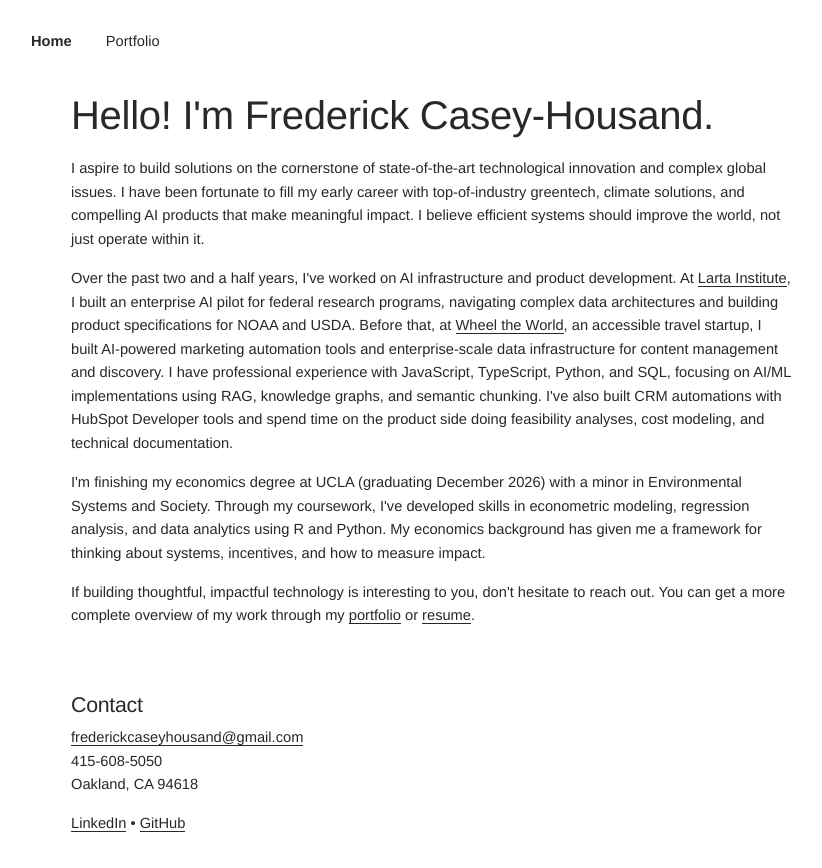
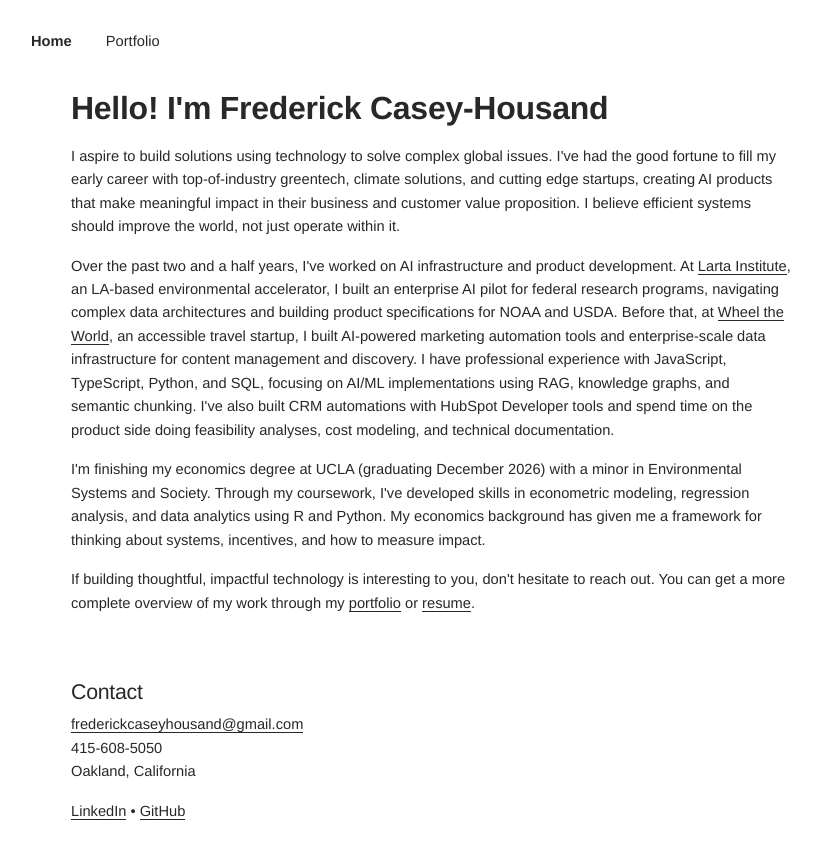
Before and after one commit to inSAnE1466/personal-website, a plain HTML site: page index.html in a window 1280 px wide. Shown: the whole page, without its empty margins (209-1031 px from the left). Drawn offline with Linux system fonts and the light colour scheme.

Commit message:
style and copy

```diff
--- a/index.html
+++ b/index.html
@@ -15,13 +15,13 @@
 
     <div class="container">
         <header>
-            <h1> Hello! I'm Frederick Casey-Housand.</h1>
+            <h1> Hello! I'm Frederick Casey-Housand</h1>
         </header>
 
         <section class="about">
-            <p>I aspire to build solutions on the cornerstone of state-of-the-art technological innovation and complex global issues. I have been fortunate to fill my early career with top-of-industry greentech, climate solutions, and compelling AI products that make meaningful impact. I believe efficient systems should improve the world, not just operate within it.</p>
+            <p>I aspire to build solutions using technology to solve complex global issues. I've had the good fortune to fill my early career with top-of-industry greentech, climate solutions, and cutting edge startups, creating AI products that make meaningful impact in their business and customer value proposition. I believe efficient systems should improve the world, not just operate within it.</p>
 
-            <p>Over the past two and a half years, I've worked on AI infrastructure and product development. At <a href="https://www.larta.org" target="_blank">Larta Institute</a>, I built an enterprise AI pilot for federal research programs, navigating complex data architectures and building product specifications for NOAA and USDA. Before that, at <a href="https://wheeltheworld.com/" target="_blank">Wheel the World</a>, an accessible travel startup, I built AI-powered marketing automation tools and enterprise-scale data infrastructure for content management and discovery. I have professional experience with JavaScript, TypeScript, Python, and SQL, focusing on AI/ML implementations using RAG, knowledge graphs, and semantic chunking. I've also built CRM automations with HubSpot Developer tools and spend time on the product side doing feasibility analyses, cost modeling, and technical documentation.</p>
+            <p>Over the past two and a half years, I've worked on AI infrastructure and product development. At <a href="https://www.larta.org" target="_blank">Larta Institute</a>, an LA-based environmental accelerator, I built an enterprise AI pilot for federal research programs, navigating complex data architectures and building product specifications for NOAA and USDA. Before that, at <a href="https://wheeltheworld.com/" target="_blank">Wheel the World</a>, an accessible travel startup, I built AI-powered marketing automation tools and enterprise-scale data infrastructure for content management and discovery. I have professional experience with JavaScript, TypeScript, Python, and SQL, focusing on AI/ML implementations using RAG, knowledge graphs, and semantic chunking. I've also built CRM automations with HubSpot Developer tools and spend time on the product side doing feasibility analyses, cost modeling, and technical documentation.</p>
 
             <p>I'm finishing my economics degree at UCLA (graduating December 2026) with a minor in Environmental Systems and Society. Through my coursework, I've developed skills in econometric modeling, regression analysis, and data analytics using R and Python. My economics background has given me a framework for thinking about systems, incentives, and how to measure impact.</p>
 
@@ -33,7 +33,7 @@
             <p>
                 <a href="mailto:Frederickcaseyhousand@gmail.com">frederickcaseyhousand@gmail.com</a><br>
                 415-608-5050<br>
-                Oakland, CA 94618
+                Oakland, California
             </p>
             <p>
                 <a href="https://www.linkedin.com/in/frederick-casey-housand" target="_blank">LinkedIn</a> •
--- a/styles.css
+++ b/styles.css
@@ -47,8 +47,8 @@ body {
 
 /* Typography */
 h1 {
-    font-size: 30pt;
-    font-weight: 400;
+    font-size: 24pt;
+    font-weight: 600;
     margin-bottom: 10px;
     letter-spacing: -0.2pt;
 }
```
